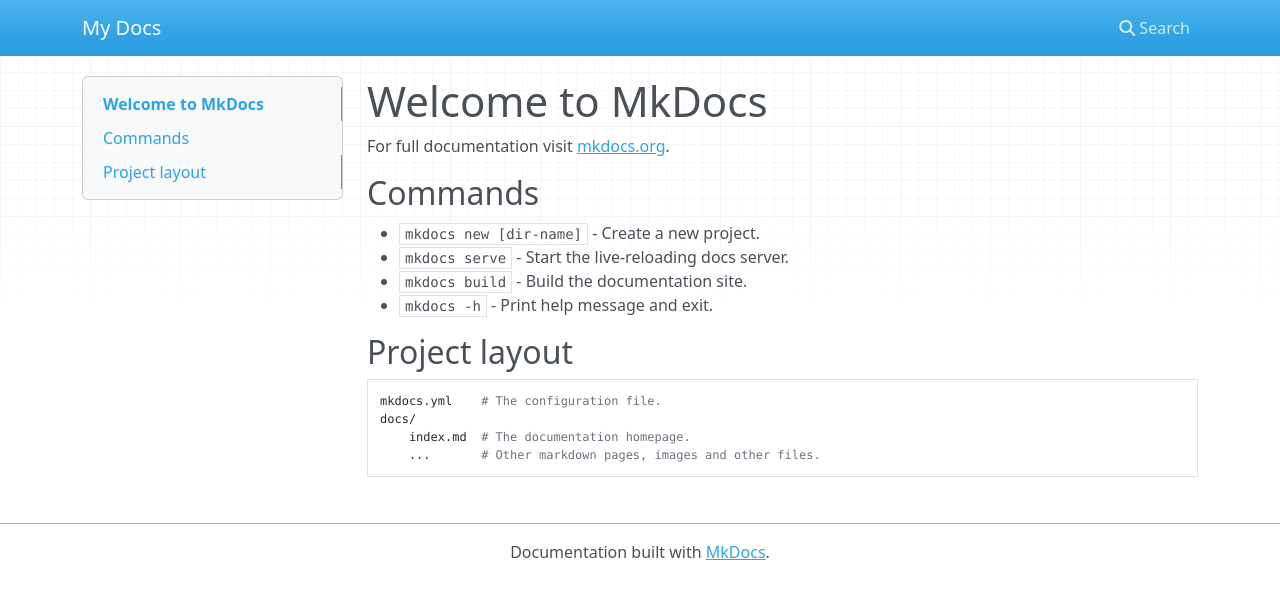
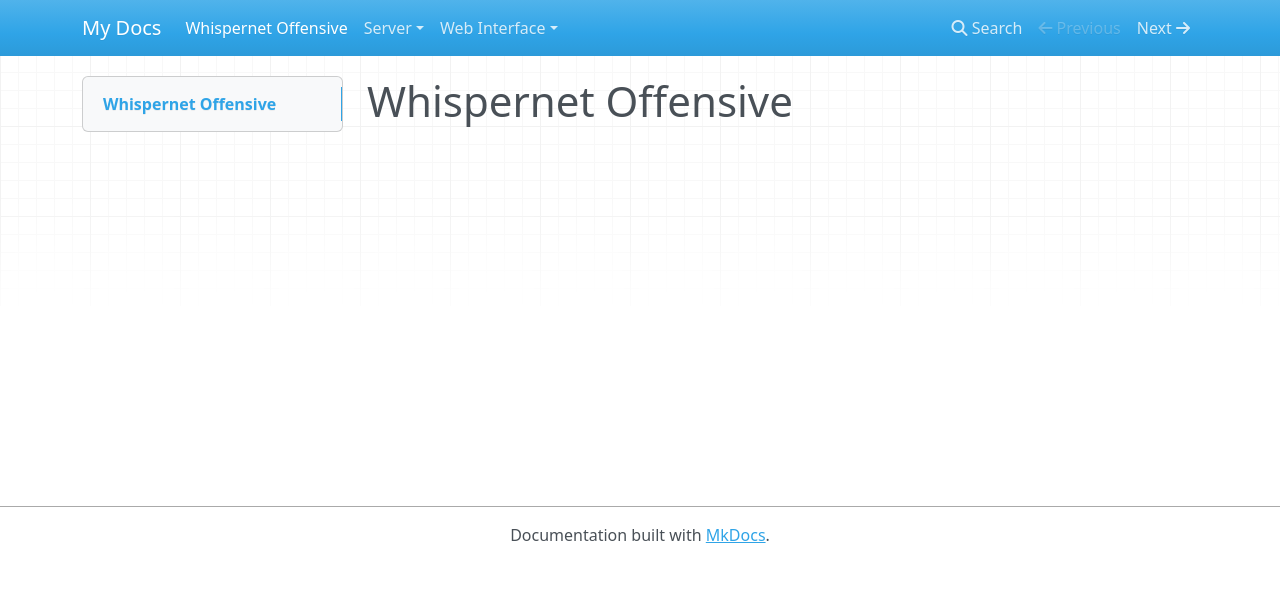
Before and after one commit to ryanq47/WhisperNet-Offensive, an MkDocs documentation site: the page built from Documentation/docs/index.md, in a window 1280 px wide. Shown: the top 599 px of the page. Built offline with MkDocs 1.6.1, drawn with Linux system fonts in a browser that asks for light colours; nearby versions of some CDN libraries.

Commit message:
Docs Setup

```diff
--- a/Server/docs/QuickStart.md
+++ b/Documentation/docs/Server/Quick_Start.md
@@ -27,4 +27,4 @@
 
 
 
-4. Make `start.sh` executable, and execute it, everything should start up!
+4. Make `start.sh` executable, and execute it, everything should start up! Next, check out `<put_a_link_to_webint_quickstart>`
--- a/Documentation/docs/index.md
+++ b/Documentation/docs/index.md
@@ -1,17 +1 @@
-# Welcome to MkDocs
-
-For full documentation visit [mkdocs.org](https://www.mkdocs.org).
-
-## Commands
-
-* `mkdocs new [dir-name]` - Create a new project.
-* `mkdocs serve` - Start the live-reloading docs server.
-* `mkdocs build` - Build the documentation site.
-* `mkdocs -h` - Print help message and exit.
-
-## Project layout
-
-    mkdocs.yml    # The configuration file.
-    docs/
-        index.md  # The documentation homepage.
-        ...       # Other markdown pages, images and other files.
+# Whispernet Offensive
```
Also changed, not shown: Documentation/docs/Server/Project_Architecture.md (added, +35 -0 lines), Documentation/docs/Server/Redis_Models.md (renamed from Server/docs/Redis_Models.md, +1 -1 lines), Documentation/docs/Server/Audit.md (renamed from Server/docs/Audit.md), Documentation/docs/Server/DatabaseStructure.md (renamed from Server/docs/DatabaseStructure.md), Documentation/docs/Server/Form_J.md (renamed from Server/docs/FormJ.md), Documentation/docs/Server/Form_J_Keys.md (renamed from Server/docs/FormJKeys.md), Documentation/docs/Server/Plugin_Architecture.md (renamed from Server/docs/PluginArchitecture.md), Documentation/docs/Server/Redis_working.md (renamed from Server/docs/Redis_working.md), Documentation/docs/Server/Scripts.md (renamed from Server/docs/Scripts.md), Documentation/docs/Server/Simple_HTTP.md (renamed from Server/docs/Simple_HTTP.md), Documentation/docs/Server/Stats.md (renamed from Server/docs/Stats.md), Documentation/docs/Server/User_Authentication.md (renamed from Server/docs/UserAuthentication.md), Documentation/docs/Server/WSGI_TLS_Etc.md (renamed from Server/docs/WSGI_TLS_Etc.md), Documentation/docs/Server/ftp_server.md (renamed from Server/docs/ftp_server.md), 2 more files, 2 other files.
